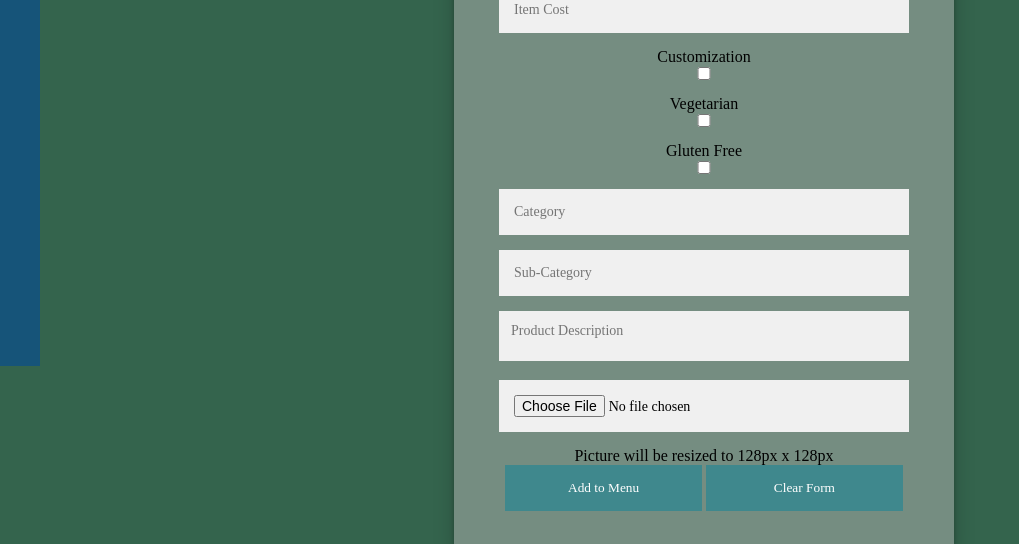
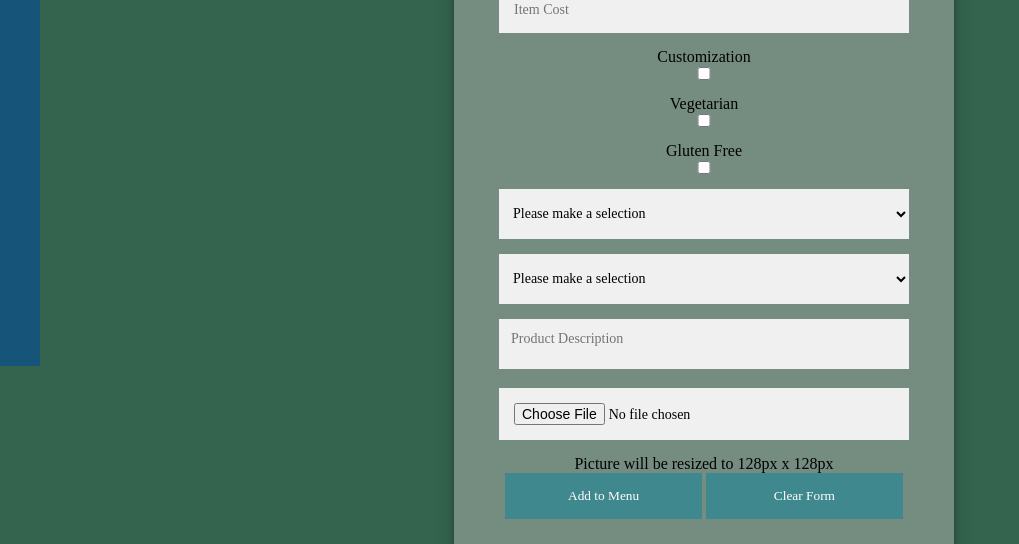
Before and after one commit to saladenicoise/soen-287-br6, a PHP site: page /admin/admin.php in a window 1280 px wide, after a click that opens the changed part; the page is wider, and only the part inside the window is pictured. Shown: the part 434-978 px from the top of that part, without its empty margins (0-1019 px from the left). Run offline with PHP 8.4, Linux system fonts and the light colour scheme; the visitor is signed in with stand-in values (Sample User, id 1); data that the repository does not hold is empty; some libraries are stand-ins or nearby versions.

Commit message:
Category and Sub-category are now dropdowns

```diff
--- a/admin/admin.css
+++ b/admin/admin.css
@@ -220,6 +220,21 @@
        font-size: 14px;
    }
 
+   form.form select {
+       background-color: var(--input-bg-color);
+       width: 100%;
+       /*Remove border to make it cleaner and blend in*/
+       border: 0;
+       /*15px Margin bottom for spacing between fields*/
+       margin-bottom: 15px;
+       /*15px of padding on all sides, makes the fields bigger*/
+       padding: 10px;
+       /*Will make it fit to the input size*/
+       box-sizing: border-box;
+       font-size: 14px;
+       height: 50px;
+   }
+
    form.form textarea {
        background-color: var(--input-bg-color);
        width: 100%;
--- a/admin/admin.php
+++ b/admin/admin.php
@@ -162,8 +162,22 @@ if (isset($_SESSION["login"]) && (isset($_SESSION["admin"]))) { // Checks if Ses
                         <p>Customization<input class="center" type="checkbox" id="customOptions" name="customOptions" value="true"></p>
                         <p>Vegetarian<input class="center" type="checkbox" id="vegetarian" name="vegetarian" value="true"></p>
                         <p>Gluten Free<input class="center" type="checkbox" id="glutenFree" name="glutenFree" value="true"></p>
-                        <input class="center" type="text" id="category" name="category" placeholder="Category" required>
-                        <input class="center" type="text" id="sub-category" name="sub-category" placeholder="Sub-Category" required>
+                        <select name="category" id="category" required>
+                            <option value="" selected disabled hidden>Please make a selection</option>
+                            <option value="Shop">Shop</option>
+                            <option value="Catering">Catering</option>
+                        </select>
+                        <select name="sub-category" id="sub-category" required>
+                            <option value="" selected disabled hidden>Please make a selection</option>
+                            <option value="shopItem">Shop Item</option>
+                            <option value="Appetizers">Appetizers</option>
+                            <option value="Platters">Platters</option>
+                            <option value="Pastas">Pastas</option>
+                            <option value="Salads">Salads</option>
+                            <option value="Desserts">Desserts</option>
+                            <option value="Buffet">Buffet</option>
+                            <option value="Grazing">Grazing</option>
+                        </select>
                         <textarea name="desc" form="menuOfferingsAdd" placeholder="Product Description" required></textarea>
                         <input class="file" type="file" id="picUpload" name="picUpload" required accept="image/*" placeholder="Product Picture">
                         <p>Picture will be resized to 128px x 128px</p>
@@ -180,8 +194,22 @@ if (isset($_SESSION["login"]) && (isset($_SESSION["admin"]))) { // Checks if Ses
                         <input class="center" type="text" name="customId" id="customId" placeholder="Custom Id (Leave empty if none)">
                         <p>Vegatarian<input class="center" type="checkbox" id="vegetarian" name="vegetarian" value="true"></p>
                         <p>Gluten Free<input class="center" type="checkbox" id="glutenFree" name="glutenFree" value="true"></p>
-                        <input class="center" type="text" id="category" name="category" placeholder="Category" required>
-                        <input class="center" type="text" id="sub-category" name="sub-category" placeholder="Sub-Category" required>
+                        <select name="category" id="category" required>
+                            <option value="" selected disabled hidden>Please make a selection</option>
+                            <option value="Shop">Shop</option>
+                            <option value="Catering">Catering</option>
+                        </select>
+                        <select name="sub-category" id="sub-category" required>
+                            <option value="" selected disabled hidden>Please make a selection</option>
+                            <option value="shopItem">Shop Item</option>
+                            <option value="Appetizers">Appetizers</option>
+                            <option value="Platters">Platters</option>
+                            <option value="Pastas">Pastas</option>
+                            <option value="Salads">Salads</option>
+                            <option value="Desserts">Desserts</option>
+                            <option value="Buffet">Buffet</option>
+                            <option value="Grazing">Grazing</option>
+                        </select>
                         <textarea required name="desc" id="desc" form="editMenuOffering" placeholder="Product Description"></textarea>
                         <button type="submit">Edit Item</button>
                         <button type="reset">Clear Form</button>
--- a/admin/editMenuOffer.php
+++ b/admin/editMenuOffer.php
@@ -34,8 +34,8 @@ if($_SERVER['REQUEST_METHOD'] == 'POST') {
         $glutenFree = 1;
         unset($_POST['glutenFree']);
     }
-    $category = $_POST['category'];
-    $sub_category = $_POST['sub-category'];
+    $category = $_POST["category"];
+    $sub_category = $_POST["sub-category"];
     $description = $_POST['desc'];
 
     $stmt = $conn->prepare("SELECT * FROM `menu` WHERE productID=?");
--- a/admin/menuOfferAdd.php
+++ b/admin/menuOfferAdd.php
@@ -42,8 +42,8 @@
             $glutenFree = 1;
             unset($_POST['glutenFree']);
         }
-        $category = test_input($_POST['category']);
-        $sub_category = test_input($_POST['sub-category']);
+        $category = $_POST["category"];
+        $sub_category = $_POST["sub-category"];
         $description = $_POST['desc'];
 
 
```
Also changed, not shown: images/productPictures/santaHat1.jpg (added).
